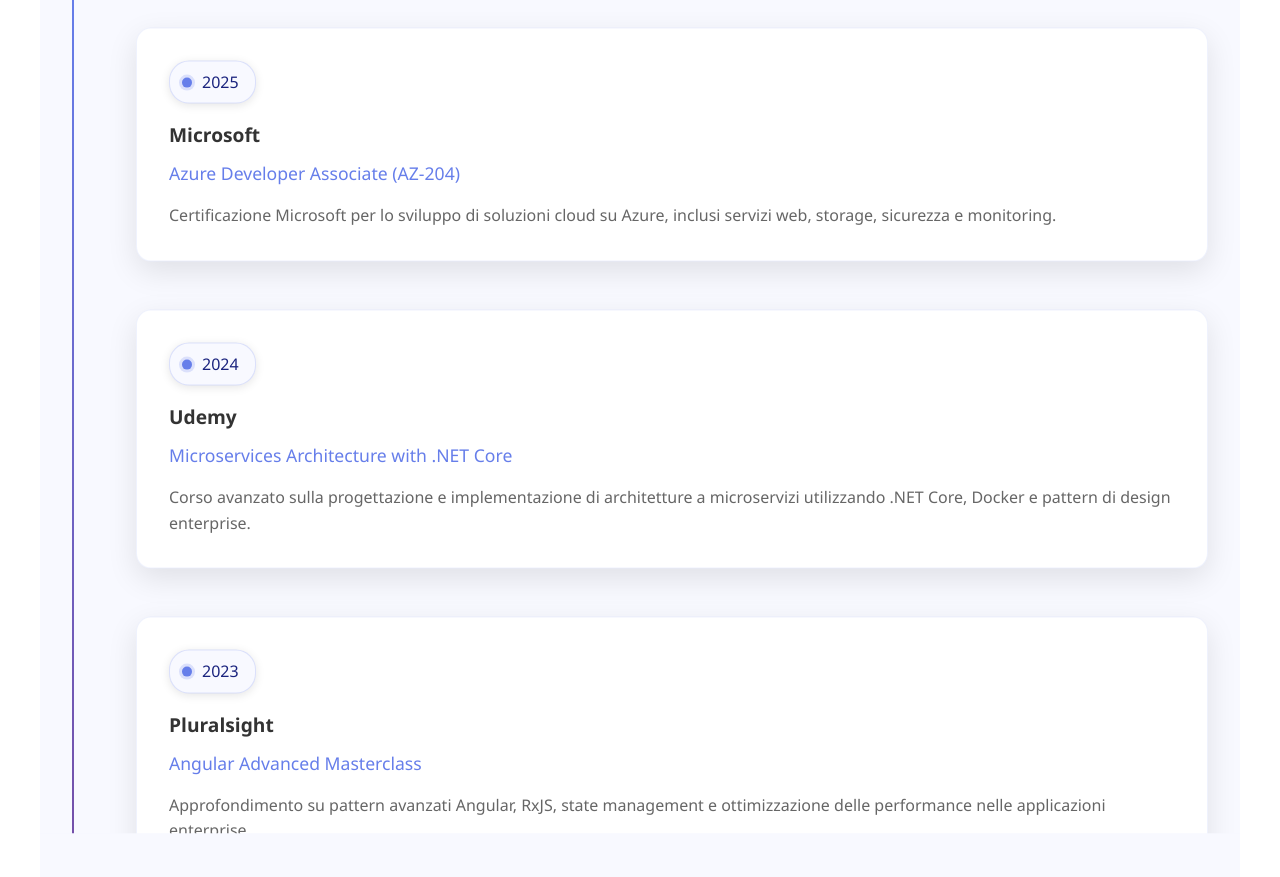
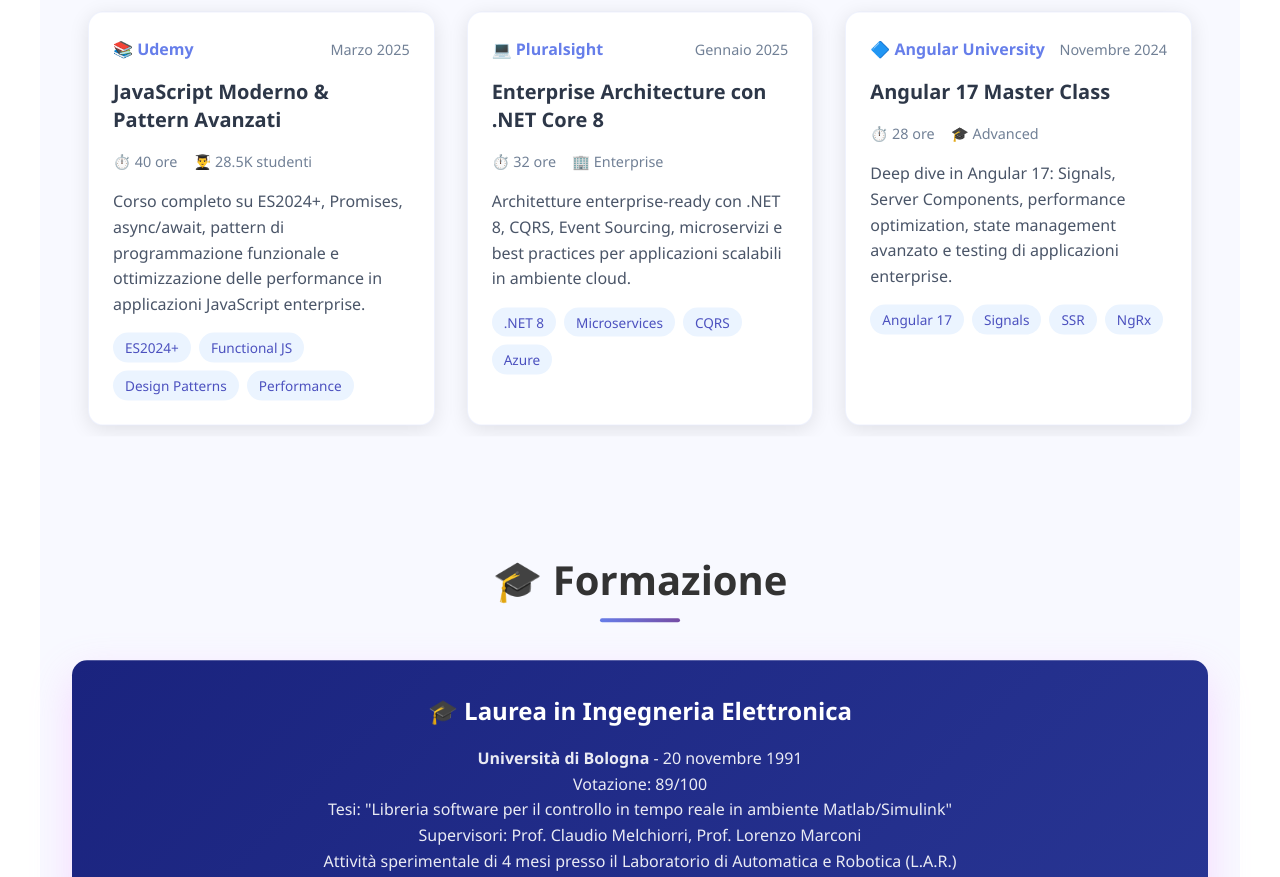
Before and after one commit to paolopci/CV, a plain HTML site: page index.html in a window 1280 px wide. Shown: the part 4900-5777 px from the top of the page. Drawn offline with Linux system fonts and the light colour scheme.

Commit message:
add example course

```diff
--- a/index.html
+++ b/index.html
@@ -836,6 +836,90 @@
                 padding: 0.6rem 1rem;
             }
         }
+
+        .courses-grid {
+            display: grid;
+            grid-template-columns: repeat(auto-fit, minmax(300px, 1fr));
+            gap: 2rem;
+            padding: 1rem;
+        }
+
+        .course-card {
+            background: white;
+            border-radius: 15px;
+            padding: 1.5rem;
+            box-shadow: 0 4px 20px rgba(0, 0, 0, 0.1);
+            transition: transform 0.3s ease, box-shadow 0.3s ease;
+            border: 1px solid rgba(102, 126, 234, 0.1);
+        }
+
+        .course-card:hover {
+            transform: translateY(-5px);
+            box-shadow: 0 8px 30px rgba(102, 126, 234, 0.2);
+        }
+
+        .course-header {
+            display: flex;
+            justify-content: space-between;
+            align-items: center;
+            margin-bottom: 1rem;
+        }
+
+        .course-platform {
+            font-weight: 600;
+            color: #667eea;
+        }
+
+        .course-date {
+            color: #718096;
+            font-size: 0.9rem;
+        }
+
+        .course-title {
+            font-size: 1.25rem;
+            color: #2d3748;
+            margin-bottom: 1rem;
+            line-height: 1.4;
+        }
+
+        .course-details {
+            display: flex;
+            gap: 1rem;
+            margin-bottom: 1rem;
+            color: #718096;
+            font-size: 0.9rem;
+        }
+
+        .course-description {
+            color: #4a5568;
+            margin-bottom: 1rem;
+            line-height: 1.6;
+        }
+
+        .course-tags {
+            display: flex;
+            flex-wrap: wrap;
+            gap: 0.5rem;
+        }
+
+        .course-tags span {
+            background: #ebf4ff;
+            color: #4c51bf;
+            padding: 0.25rem 0.75rem;
+            border-radius: 15px;
+            font-size: 0.85rem;
+            font-weight: 500;
+        }
+
+        @media (max-width: 768px) {
+            .courses-grid {
+                grid-template-columns: 1fr;
+            }
+
+            .course-card {
+                padding: 1.25rem;
+            }
+        }
     </style>
 </head>
 
@@ -1206,34 +1290,70 @@
     <!-- Certifications Section -->
     <section class="section parallax-section" id="certifications">
         <h2 class="section-title fade-in-up">📜 Certificazioni & Corsi</h2>
-        <div class="timeline">
-            <div class="timeline-item">
-                <div class="timeline-date">2025</div>
-                <div class="timeline-company">Microsoft</div>
-                <div class="timeline-role">Azure Developer Associate (AZ-204)</div>
-                <div class="timeline-description">
-                    Certificazione Microsoft per lo sviluppo di soluzioni cloud su Azure,
-                    inclusi servizi web, storage, sicurezza e monitoring.
+        <div class="courses-grid">
+            <div class="course-card fade-in-up">
+                <div class="course-header">
+                    <span class="course-platform">📚 Udemy</span>
+                    <span class="course-date">Marzo 2025</span>
+                </div>
+                <h3 class="course-title">JavaScript Moderno & Pattern Avanzati</h3>
+                <div class="course-details">
+                    <span>⏱️ 40 ore</span>
+                    <span>👨‍🎓 28.5K studenti</span>
+                </div>
+                <p class="course-description">
+                    Corso completo su ES2024+, Promises, async/await, pattern di programmazione funzionale
+                    e ottimizzazione delle performance in applicazioni JavaScript enterprise.
+                </p>
+                <div class="course-tags">
+                    <span>ES2024+</span>
+                    <span>Functional JS</span>
+                    <span>Design Patterns</span>
+                    <span>Performance</span>
                 </div>
             </div>
 
-            <div class="timeline-item">
-                <div class="timeline-date">2024</div>
-                <div class="timeline-company">Udemy</div>
-                <div class="timeline-role">Microservices Architecture with .NET Core</div>
-                <div class="timeline-description">
-                    Corso avanzato sulla progettazione e implementazione di architetture a microservizi
-                    utilizzando .NET Core, Docker e pattern di design enterprise.
+            <div class="course-card fade-in-up">
+                <div class="course-header">
+                    <span class="course-platform">💻 Pluralsight</span>
+                    <span class="course-date">Gennaio 2025</span>
+                </div>
+                <h3 class="course-title">Enterprise Architecture con .NET Core 8</h3>
+                <div class="course-details">
+                    <span>⏱️ 32 ore</span>
+                    <span>🏢 Enterprise</span>
+                </div>
+                <p class="course-description">
+                    Architetture enterprise-ready con .NET 8, CQRS, Event Sourcing,
+                    microservizi e best practices per applicazioni scalabili in ambiente cloud.
+                </p>
+                <div class="course-tags">
+                    <span>.NET 8</span>
+                    <span>Microservices</span>
+                    <span>CQRS</span>
+                    <span>Azure</span>
                 </div>
             </div>
 
-            <div class="timeline-item">
-                <div class="timeline-date">2023</div>
-                <div class="timeline-company">Pluralsight</div>
-                <div class="timeline-role">Angular Advanced Masterclass</div>
-                <div class="timeline-description">
-                    Approfondimento su pattern avanzati Angular, RxJS, state management
-                    e ottimizzazione delle performance nelle applicazioni enterprise.
+            <div class="course-card fade-in-up">
+                <div class="course-header">
+                    <span class="course-platform">🔷 Angular University</span>
+                    <span class="course-date">Novembre 2024</span>
+                </div>
+                <h3 class="course-title">Angular 17 Master Class</h3>
+                <div class="course-details">
+                    <span>⏱️ 28 ore</span>
+                    <span>🎓 Advanced</span>
+                </div>
+                <p class="course-description">
+                    Deep dive in Angular 17: Signals, Server Components, performance optimization,
+                    state management avanzato e testing di applicazioni enterprise.
+                </p>
+                <div class="course-tags">
+                    <span>Angular 17</span>
+                    <span>Signals</span>
+                    <span>SSR</span>
+                    <span>NgRx</span>
                 </div>
             </div>
         </div>
```
